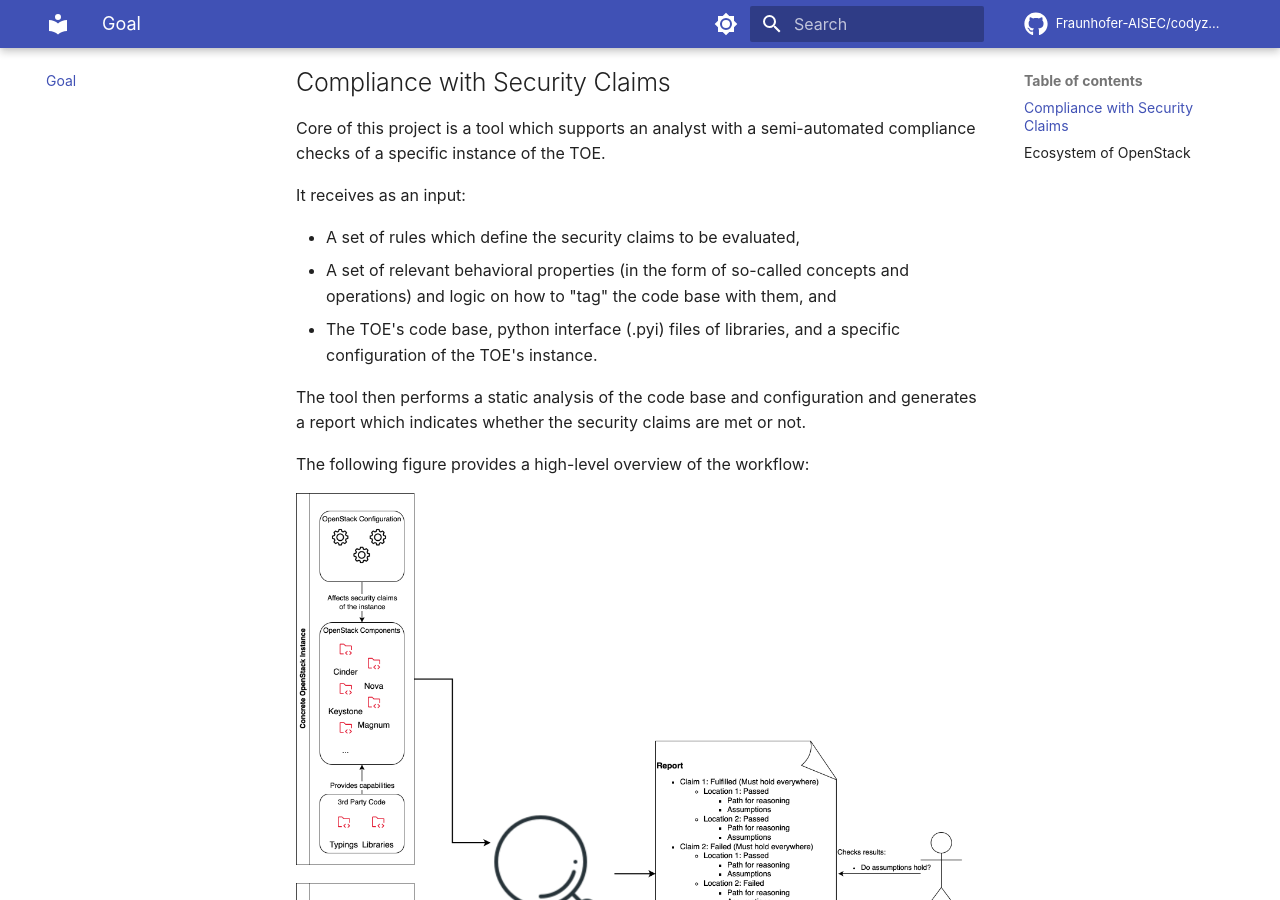
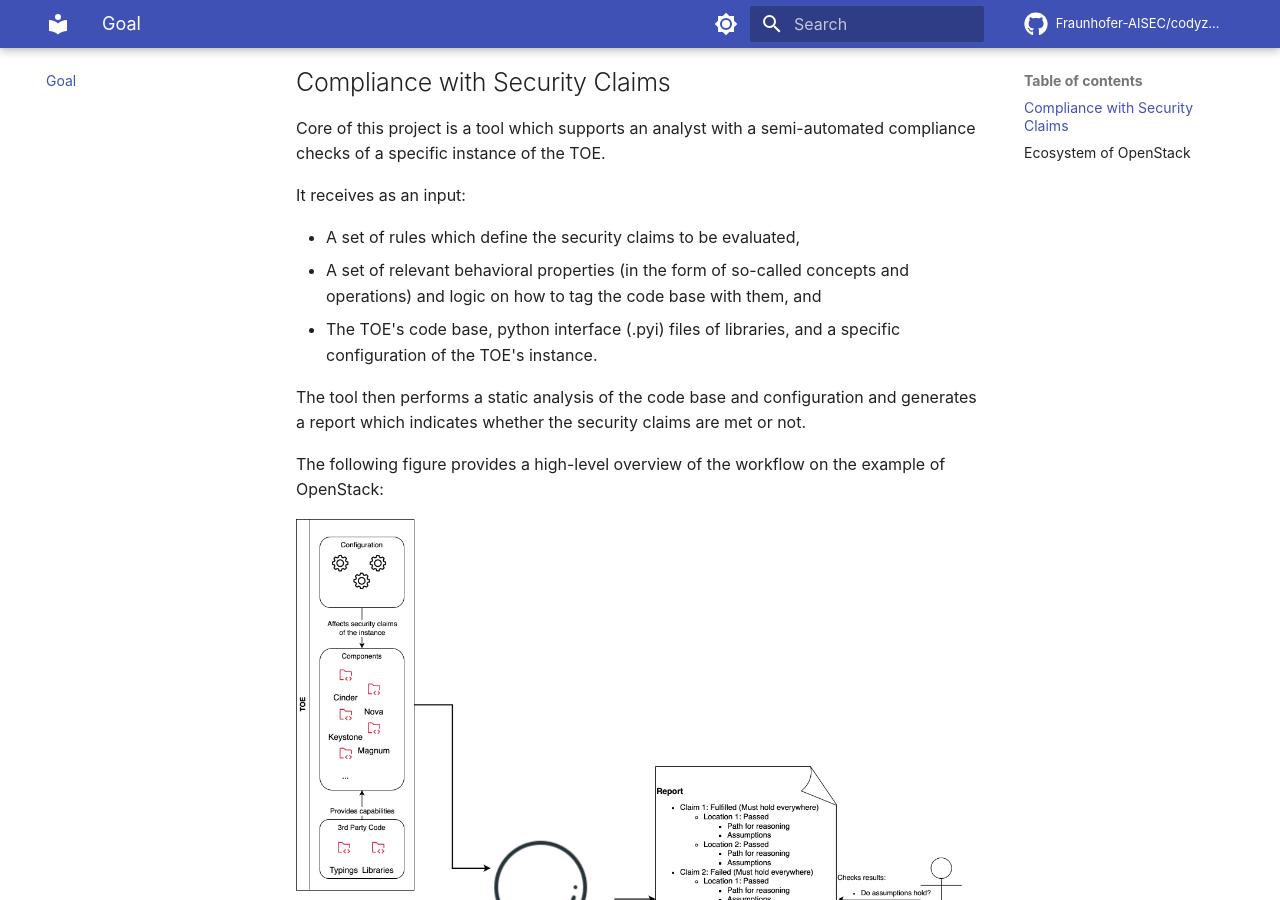
Before and after one commit to Fraunhofer-AISEC/codyze-evaluator, an MkDocs documentation site: the page built from documentation/docs/goal.md, in a window 1280 px wide and 900 px high, scrolled down 422 px. Built offline with MkDocs 1.6.1 and Material for MkDocs 9.7.7, drawn with Linux system fonts in a browser that asks for light colours; comment, search, counter and statistics services are not loaded.

Commit message:
more renaming

```diff
--- a/documentation/docs/goal.md
+++ b/documentation/docs/goal.md
@@ -14,12 +14,12 @@
 It receives as an input:
 
 * A set of rules which define the security claims to be evaluated,
-* A set of relevant behavioral properties (in the form of so-called concepts and operations) and logic on how to "tag" the code base with them, and
+* A set of relevant behavioral properties (in the form of so-called concepts and operations) and logic on how to tag the code base with them, and
 * The TOE's code base, python interface (.pyi) files of libraries, and a specific configuration of the TOE's instance.
 
 The tool then performs a static analysis of the code base and configuration and generates a report which indicates whether the security claims are met or not.
 
-The following figure provides a high-level overview of the workflow:
+The following figure provides a high-level overview of the workflow on the example of OpenStack:
 
 ![Workflow](assets/img/highlevel-overview.png)
 
```
Also changed, not shown: documentation/docs/index.md (+1 -1 lines), documentation/docs/methodology.md (+1 -1 lines), documentation/docs/assets/img/highlevel-overview.png, 1 other file.
